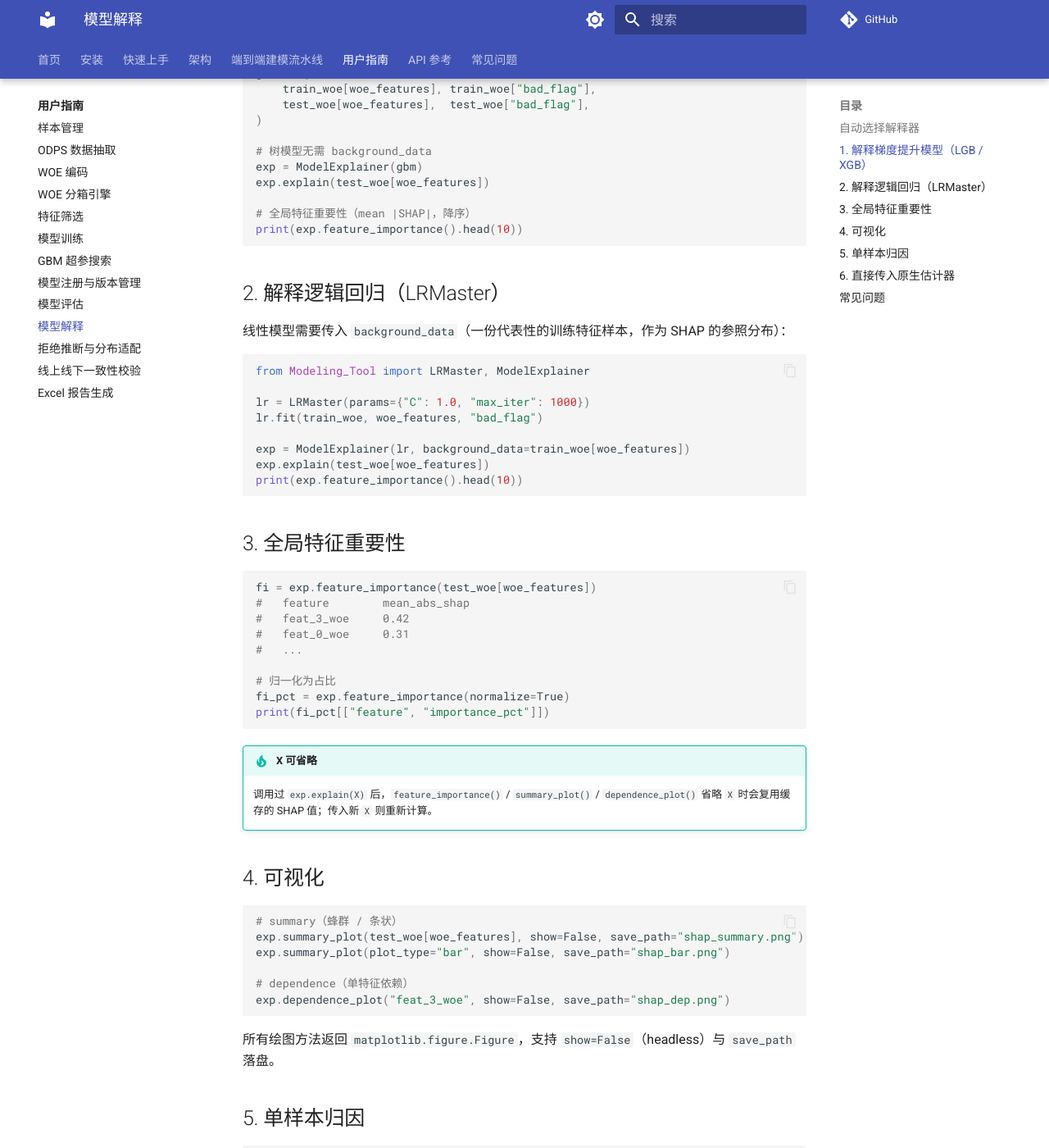
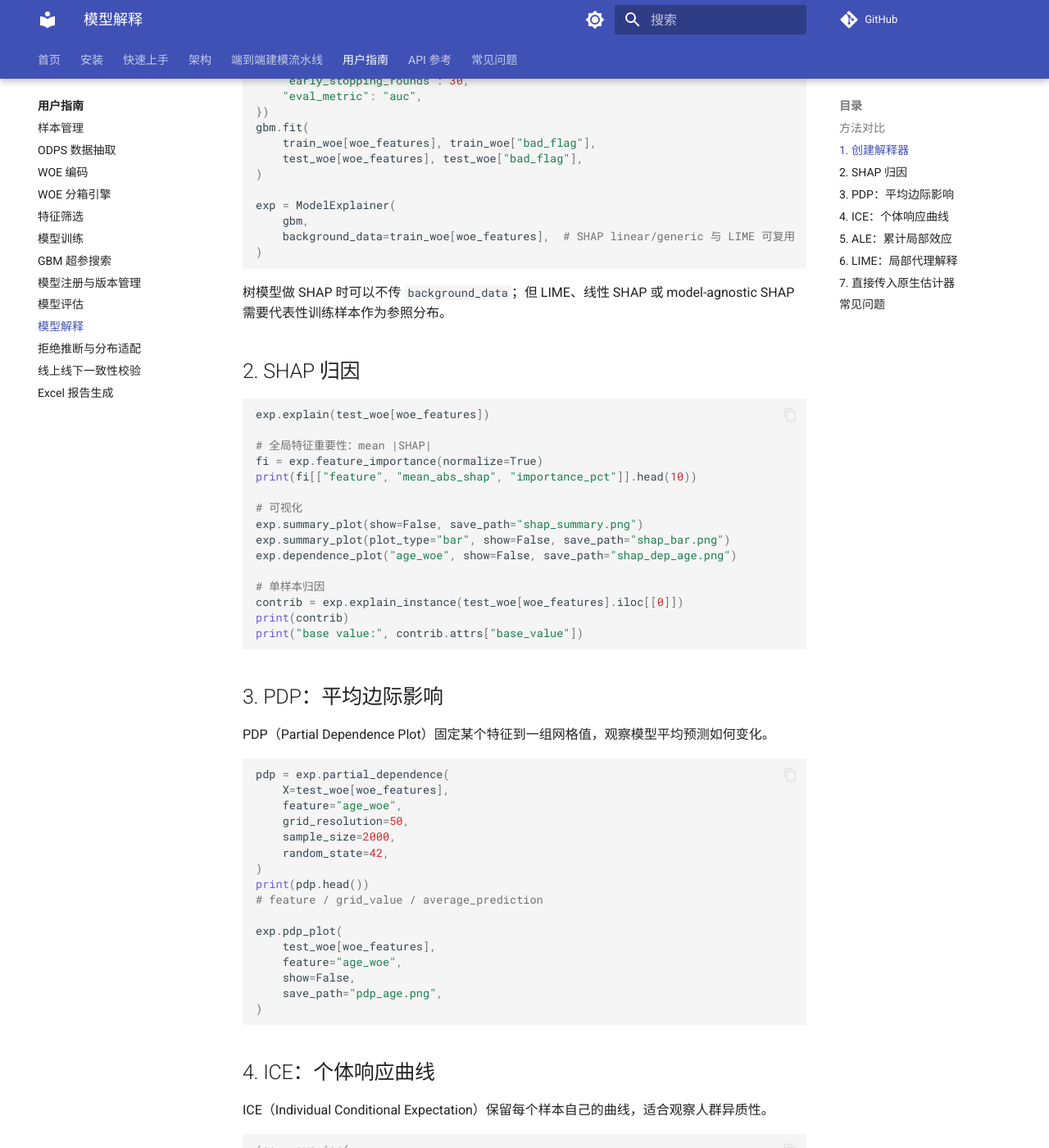
Before and after one commit to Kyle-J-Sun/SuperModelingFactory_doc, an MkDocs documentation site: the page built from docs/guides/explainability.md, in a window 1280 px wide and 1400 px high, scrolled down 1014 px. Shown: the whole window at 82% size. Built offline with MkDocs 1.6.1 and Material for MkDocs 9.7.7, drawn with Linux system fonts in a browser that asks for light colours; comment, search, counter and statistics services are not loaded; some of the changed text lies outside the part shown.

Commit message:
docs: 更新模型解释指南支持 PDP ICE ALE LIME (#11)
* docs: document PDP ICE ALE and LIME explainability

* docs: update explainability guide index summary

````diff
--- a/docs/guides/explainability.md
+++ b/docs/guides/explainability.md
@@ -1,142 +1,210 @@
 # 模型解释
 
-SuperModelingFactory 在 [`explainability`](../api/explainability.md) 子包提供了基于 **SHAP** 的统一解释器 `ModelExplainer`。它能直接消费本工具链训练出的模型，自动选择合适的 SHAP 算法，输出**全局特征重要性**、**summary / dependence 图**以及**单样本归因**。
+SuperModelingFactory 在 [`Explainability`](../api/explainability.md) 子包提供统一解释器 `ModelExplainer`。它不仅支持 SHAP 归因，也支持 PDP、ICE、ALE 和 LIME，用同一个入口解释 SMF 模型或原生 sklearn / LightGBM / XGBoost 模型。
 
 !!! note "安装可选依赖"
-    `shap` 是可选依赖，需单独安装：
+
+    SHAP 与 LIME 是可选依赖，需单独安装：
 
     ```bash
     pip install 'supermodelingfactory[explain]'
     ```
 
-    `shap` 采用懒加载：`from Modeling_Tool import ModelExplainer` 不会拉起 shap，只有调用 `explain()` / 绘图时才导入；未安装时会报出带安装提示的 `ImportError`。
+    `ModelExplainer` 采用懒加载：`from Modeling_Tool import ModelExplainer` 不会立即导入 `shap` 或 `lime`，只有调用对应方法时才加载依赖。
 
-## 自动选择解释器
+## 方法对比
 
-| 模型 | 底层估计器 | SHAP 算法 | 是否需 `background_data` |
-|------|-----------|-----------|--------------------------|
-| `GradientBoostingModel('lgb'/'xgb')` | LGBMClassifier / XGBClassifier | `TreeExplainer` | 否 |
-| `LRMaster` | sklearn `LogisticRegression` | `LinearExplainer` | **是** |
-| 其他（如校准模型） | 任意 `predict_proba` 估计器 | model-agnostic `Explainer` | **是** |
+| 方法 | 类型 | 适合回答的问题 | 依赖 |
+|------|------|----------------|------|
+| SHAP | 全局 + 局部归因 | 哪些变量贡献最大？单样本为什么高风险？ | `shap` |
+| PDP | 全局平均效应 | 某变量上升时，平均预测风险怎么变？ | 内置 |
+| ICE | 个体响应曲线 | 不同样本对同一变量的响应是否一致？ | 内置 |
+| ALE | 累计局部效应 | 特征相关性较强时，如何更稳健地看边际影响？ | 内置 |
+| LIME | 局部代理模型 | 单样本附近，局部线性解释是什么？ | `lime` |
 
-## 1. 解释梯度提升模型（LGB / XGB）
+## 1. 创建解释器
 
 ```python
 from Modeling_Tool import GradientBoostingModel, ModelExplainer
 
 gbm = GradientBoostingModel("lgb", {
-    "n_estimators": 200, "learning_rate": 0.05,
-    "max_depth": 4, "early_stopping_rounds": 30, "eval_metric": "auc",
+    "n_estimators": 200,
+    "learning_rate": 0.05,
+    "max_depth": 4,
+    "early_stopping_rounds": 30,
+    "eval_metric": "auc",
 })
 gbm.fit(
     train_woe[woe_features], train_woe["bad_flag"],
-    test_woe[woe_features],  test_woe["bad_flag"],
+    test_woe[woe_features], test_woe["bad_flag"],
 )
 
-# 树模型无需 background_data
-exp = ModelExplainer(gbm)
+exp = ModelExplainer(
+    gbm,
+    background_data=train_woe[woe_features],  # SHAP linear/generic 与 LIME 可复用
+)
+```
+
+树模型做 SHAP 时可以不传 `background_data`；但 LIME、线性 SHAP 或 model-agnostic SHAP 需要代表性训练样本作为参照分布。
+
+## 2. SHAP 归因
+
+```python
 exp.explain(test_woe[woe_features])
 
-# 全局特征重要性（mean |SHAP|，降序）
-print(exp.feature_importance().head(10))
-```
+# 全局特征重要性：mean |SHAP|
+fi = exp.feature_importance(normalize=True)
+print(fi[["feature", "mean_abs_shap", "importance_pct"]].head(10))
 
-## 2. 解释逻辑回归（LRMaster）
+# 可视化
+exp.summary_plot(show=False, save_path="shap_summary.png")
+exp.summary_plot(plot_type="bar", show=False, save_path="shap_bar.png")
+exp.dependence_plot("age_woe", show=False, save_path="shap_dep_age.png")
 
-线性模型需要传入 `background_data`（一份代表性的训练特征样本，作为 SHAP 的参照分布）：
-
-```python
-from Modeling_Tool import LRMaster, ModelExplainer
-
-lr = LRMaster(params={"C": 1.0, "max_iter": 1000})
-lr.fit(train_woe, woe_features, "bad_flag")
-
-exp = ModelExplainer(lr, background_data=train_woe[woe_features])
-exp.explain(test_woe[woe_features])
-print(exp.feature_importance().head(10))
-```
-
-## 3. 全局特征重要性
-
-```python
-fi = exp.feature_importance(test_woe[woe_features])
-#   feature        mean_abs_shap
-#   feat_3_woe     0.42
-#   feat_0_woe     0.31
-#   ...
-
-# 归一化为占比
-fi_pct = exp.feature_importance(normalize=True)
-print(fi_pct[["feature", "importance_pct"]])
-```
-
-!!! tip "X 可省略"
-    调用过 `exp.explain(X)` 后，`feature_importance()` / `summary_plot()` / `dependence_plot()` 省略 `X` 时会复用缓存的 SHAP 值；传入新 `X` 则重新计算。
-
-## 4. 可视化
-
-```python
-# summary（蜂群 / 条状）
-exp.summary_plot(test_woe[woe_features], show=False, save_path="shap_summary.png")
-exp.summary_plot(plot_type="bar", show=False, save_path="shap_bar.png")
-
-# dependence（单特征依赖）
-exp.dependence_plot("feat_3_woe", show=False, save_path="shap_dep.png")
-```
-
-所有绘图方法返回 `matplotlib.figure.Figure`，支持 `show=False`（headless）与 `save_path` 落盘。
-
-## 5. 单样本归因
-
-```python
+# 单样本归因
 contrib = exp.explain_instance(test_woe[woe_features].iloc[[0]])
 print(contrib)
-#   feature        value     shap_value
-#   feat_3_woe     0.81      0.27
-#   feat_0_woe    -0.40     -0.19
-#   ...
 print("base value:", contrib.attrs["base_value"])
 ```
 
-返回的 DataFrame 按 |SHAP| 降序，SHAP 基值存于 `contrib.attrs['base_value']`。
+## 3. PDP：平均边际影响
 
-## 6. 直接传入原生估计器
-
-除了 SMF 包装类，`ModelExplainer` 也接受裸的已拟合估计器：
+PDP（Partial Dependence Plot）固定某个特征到一组网格值，观察模型平均预测如何变化。
 
 ```python
-from lightgbm import LGBMClassifier
+pdp = exp.partial_dependence(
+    X=test_woe[woe_features],
+    feature="age_woe",
+    grid_resolution=50,
+    sample_size=2000,
+    random_state=42,
+)
+print(pdp.head())
+# feature / grid_value / average_prediction
+
+exp.pdp_plot(
+    test_woe[woe_features],
+    feature="age_woe",
+    show=False,
+    save_path="pdp_age.png",
+)
+```
+
+## 4. ICE：个体响应曲线
+
+ICE（Individual Conditional Expectation）保留每个样本自己的曲线，适合观察人群异质性。
+
+```python
+ice = exp.ice(
+    X=test_woe[woe_features],
+    feature="age_woe",
+    grid_resolution=50,
+    sample_size=200,
+    random_state=42,
+)
+print(ice.head())
+# feature / sample_index / grid_value / prediction
+
+exp.ice_plot(
+    test_woe[woe_features],
+    feature="age_woe",
+    centered=True,
+    show=False,
+    save_path="ice_age.png",
+)
+```
+
+`centered=True` 会把每条 ICE 曲线平移到同一起点，更容易看斜率差异。
+
+## 5. ALE：累计局部效应
+
+ALE（Accumulated Local Effects）按特征分位数切箱，只在每个箱内做局部扰动。相比 PDP，它在强相关特征场景下通常更稳健。
+
+```python
+ale = exp.ale(
+    X=test_woe[woe_features],
+    feature="income_woe",
+    bins=20,
+)
+print(ale.head())
+# feature / bin_left / bin_right / bin_center / ale_value / n
+
+exp.ale_plot(
+    test_woe[woe_features],
+    feature="income_woe",
+    bins=20,
+    show=False,
+    save_path="ale_income.png",
+)
+```
+
+当前 ALE 支持数值型单特征。对于类别变量，建议先使用 WOE 编码后的数值列解释。
+
+## 6. LIME：局部代理解释
+
+LIME 为单样本附近拟合局部代理模型，输出局部线性权重。
+
+```python
+lime_one = exp.lime_explain_instance(
+    x_row=test_woe[woe_features].iloc[0],
+    X_train=train_woe[woe_features],
+    num_features=10,
+    num_samples=5000,
+    random_state=42,
+)
+print(lime_one)
+# feature / feature_rule / weight / abs_weight
+print("local score:", lime_one.attrs["score"])
+```
+
+也可以对一批样本聚合 LIME 权重，得到近似全局重要性：
+
+```python
+lime_global = exp.lime_global_importance(
+    X=test_woe[woe_features].sample(100, random_state=42),
+    X_train=train_woe[woe_features],
+    num_features=10,
+    num_samples=2000,
+)
+print(lime_global)
+# feature / mean_abs_lime_weight / frequency
+```
+
+!!! warning "性能建议"
+
+    PDP / ICE / ALE / LIME 都会反复调用模型预测。生产数据较大时，建议使用 `sample_size` 抽样解释，不要直接全量运行。
+
+## 7. 直接传入原生估计器
+
+```python
+from sklearn.linear_model import LogisticRegression
 from Modeling_Tool import ModelExplainer
 
-clf = LGBMClassifier(n_estimators=200).fit(train_X, train_y)
-exp = ModelExplainer(clf, model_type="lgb")          # 显式指定也可
-print(exp.feature_importance(test_X).head())
+clf = LogisticRegression(max_iter=1000).fit(train_X, train_y)
+exp = ModelExplainer(clf, background_data=train_X)
+
+print(exp.partial_dependence(test_X, feature="age").head())
+print(exp.ale(test_X, feature="income").head())
 ```
 
 ## 常见问题
 
-??? question "`ImportError: ModelExplainer requires the optional shap dependency`"
+??? question "`PDD` 是不是 `PDP`？"
 
-    未安装 shap。执行：
+    是的，通常叫 `PDP`，全称 Partial Dependence Plot。
+
+??? question "PDP 和 ALE 怎么选？"
+
+    如果特征之间相关性不强，PDP 直观易懂；如果特征相关性明显，ALE 通常更稳健，因为它只在局部区间内扰动特征。
+
+??? question "LIME 是全局解释吗？"
+
+    LIME 本质是局部解释。`lime_global_importance()` 是对多个局部解释的聚合，只能作为近似全局重要性参考。
+
+??? question "为什么 LIME / SHAP 报缺依赖？"
+
+    需要安装 explain extra：
 
     ```bash
     pip install 'supermodelingfactory[explain]'
     ```
-
-??? question "`ValueError: Linear models require background_data`"
-
-    线性 / model-agnostic 解释器需要参照分布。传入一份训练特征样本：
-
-    ```python
-    ModelExplainer(lr, background_data=train_woe[woe_features])
-    ```
-
-??? question "如何解释校准后的模型？"
-
-    校准模型（`CalibratedClassifierCV`）不是树 / 线性结构，会走 **model-agnostic** 路径，同样需要 `background_data`：
-
-    ```python
-    ModelExplainer(calibrated_clf, background_data=train_X)
-    ```
-
-    该路径基于 `predict_proba` 计算，速度比 TreeExplainer 慢，建议 `background_data` 取样不要过大。
````
Also changed, not shown: docs/guides/index.md (+1 -1 lines).
